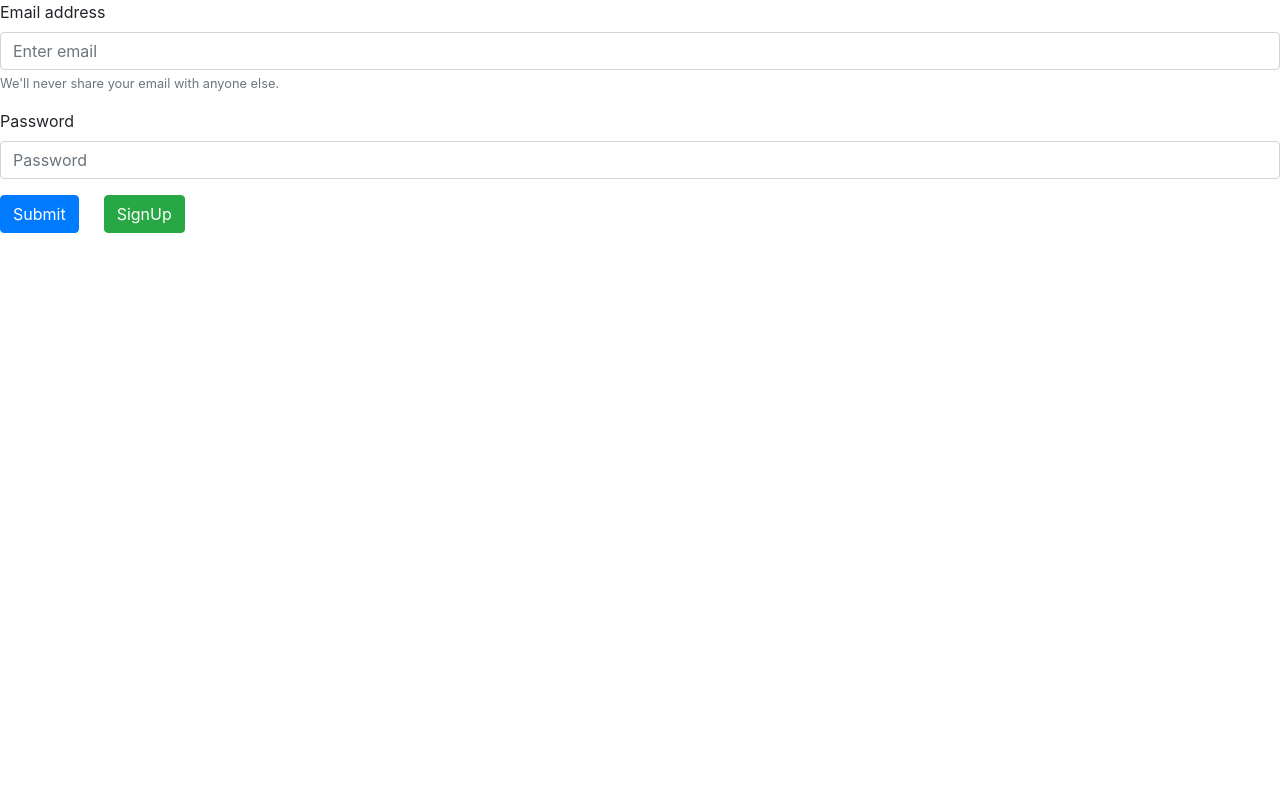
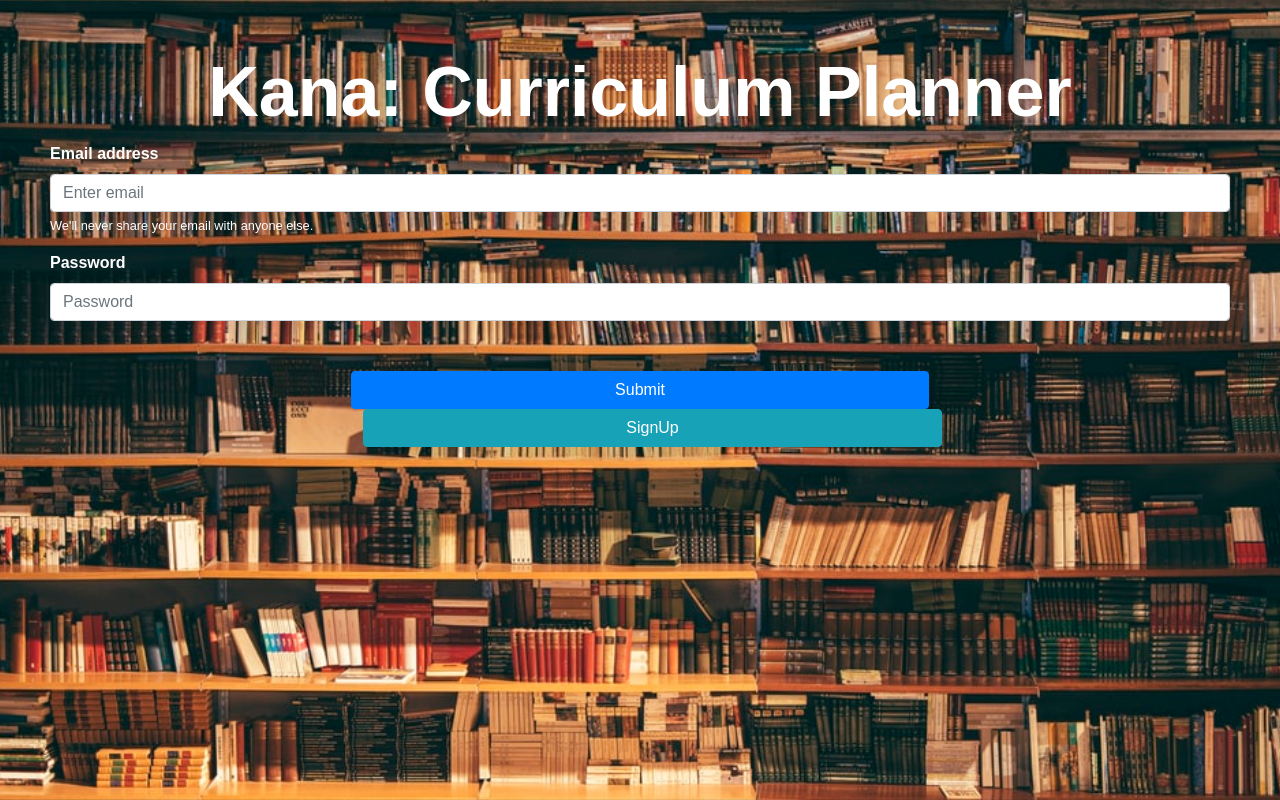
Before and after one commit to ayushnabar/HackMit2020, a React (Create React App) app: page / in a window 1280 px wide. Shown: the top 800 px of the page. Built offline with nearby package versions, Linux system fonts and the light colour scheme; no server answers.

Commit message:
Pushing some colors

```diff
--- a/src/App.css
+++ b/src/App.css
@@ -1,10 +1,10 @@
-.post-editor{
+.post-editor {
   	margin: 0 20%;
 }
-.post-body{
+.post-body {
   	margin: 1em 20%;
 }
-@media(max-width: 900px){
+@media(max-width: 900px) {
   	.post-edditor{
     	margin: 0;
   	}
--- a/src/Home/component/Home.jsx
+++ b/src/Home/component/Home.jsx
@@ -123,7 +123,7 @@ class Home extends Component {
     }
     render() {
         return(
-            <div>
+            <div id="home-page">
                <CollegeInput />
                 <div class="form-group">
                     <label for="exampleFormControlInput1">Enter Unit Cap</label>
--- a/src/SignIn/component/Signin.jsx
+++ b/src/SignIn/component/Signin.jsx
@@ -1,5 +1,6 @@
 import React, {Component} from 'react';
 import fire from '../../Firebase/firebase';
+import '../../css/signin.css';
 
 class SignIn extends Component{
     constructor(props){
@@ -33,21 +34,28 @@ class SignIn extends Component{
     }
     render(){
         return(
-            <form>
+            <div id="signin">
+                <form id="signinform">
+                    <h1 id="title">
+                        Kana: Curriculum Planner
+                    </h1>
                     <div class="form-group">
                         <label for="exampleInputEmail1">Email address</label>
                         <input value= {this.state.email} onChange={this.handleChange} type="email" class="form-control" name="email"
                         id="exampleInputEmail1" aria-describedby="emailHelp" placeholder="Enter email"></input>
-                    <small id="emailHelp" class="form-text text-muted">We'll never share your email with anyone else.</small>
+                        <small id="emailHelp" class="form-text">We'll never share your email with anyone else.</small>
                     </div>
                     <div class="form-group">
                         <label for="exampleInputPassword1">Password</label>
                         <input value={this.state.password} onChange={this.handleChange} type="password" name="password"
                         class="form-control" id="exampleInputPassword1" placeholder="Password"></input>
                     </div>
+                    <div id="buttons">
                         <button type="submit" onClick={this.login} class="btn btn-primary">Submit</button>
-                <button onClick={this.signup} style={{ marginLeft: '25px' }} className="btn btn-success">SignUp</button>
+                        <button onClick={this.signup} style={{ marginLeft: '25px' }} className="btn btn-info">SignUp</button>
+                    </div>
                 </form>
+            </div>
         )
     }
 }
--- /dev/null
+++ b/src/css/home.css
@@ -0,0 +1,5 @@
+@import url("https://fonts.googleapis.com/css2?family=Julius+Sans+One&family=Raleway&display=swap" rel="stylesheet");
+
+#home-page {
+	padding: 50px;
+}
--- /dev/null
+++ b/src/css/signin.css
@@ -0,0 +1,33 @@
+@import url("https://fonts.googleapis.com/css2?family=Julius+Sans+One&family=Raleway&display=swap" rel="stylesheet");
+
+#signin {
+	height: 1080px;
+	background: url("../img/books.jpg") no-repeat center center fixed;
+	-webkit-background-size: cover;
+  	-moz-background-size: cover;
+  	-o-background-size: cover;
+  	background-size: cover;
+
+  	color: white;
+}
+#title {
+	text-align: center;
+	font-family: 'Julius Sans One', sans-serif;
+	font-size: 70px;
+	color: white;
+	font-weight: bold;
+}
+#buttons {
+	margin-top: 50px;
+	text-align: center;
+}
+#signinform {
+	padding-top: 50px;
+	margin: 0 50px;
+	font-family: 'Raleway', sans-serif;
+	color: white;
+	font-weight: bold;
+}
+#buttons button {
+	width: 49%;
+}
```
Also changed, not shown: src/img/books.jpg (added), src/img/doheney.jpg (added). Lines whose indentation alone changed are shown as unchanged.
